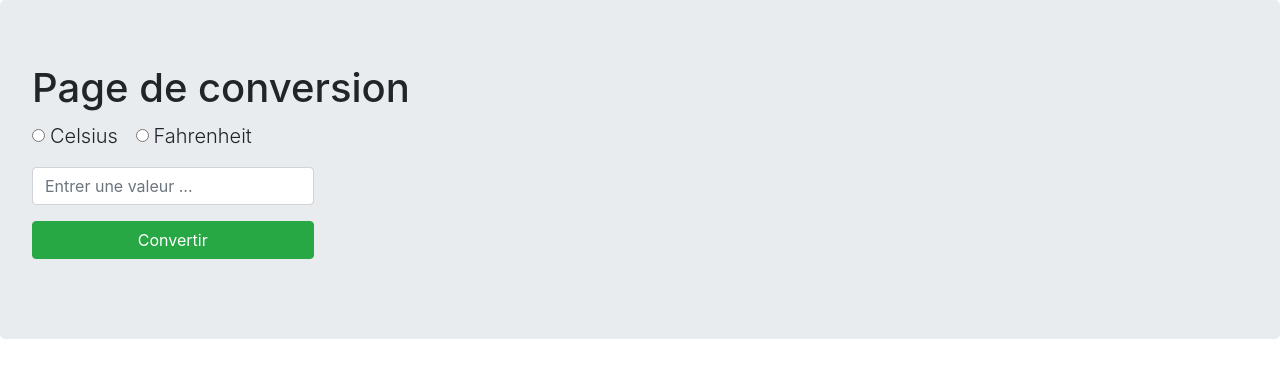
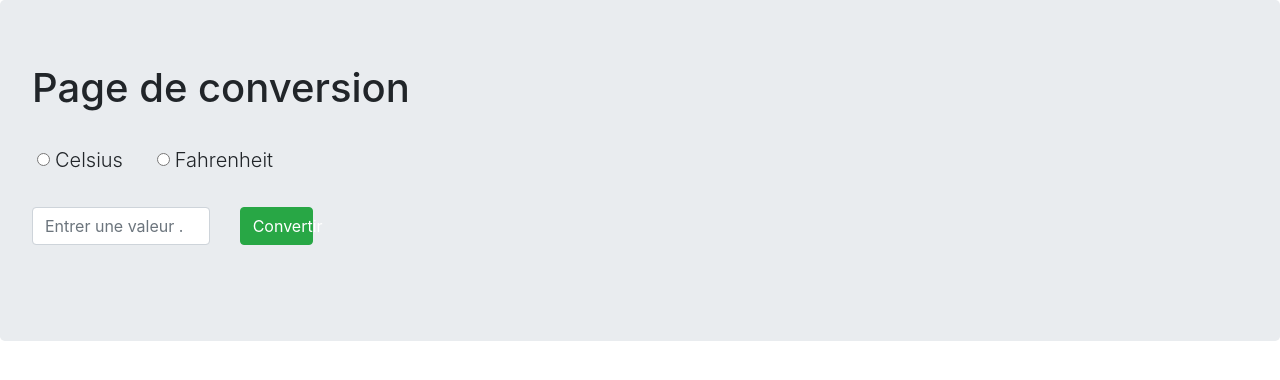
Before and after one commit to yyaddaden/asp.net-intro-demo, an ASP.NET Core app: page / in a window 1280 px wide. Shown: the top 380 px of the page. Run offline with ASP.NET Core 8, Linux system fonts and the light colour scheme.

Commit message:
:zap: minor changes.

```diff
--- a/temperature-converter-app/temperature-converter-app/Views/Converter/Convert.cshtml
+++ b/temperature-converter-app/temperature-converter-app/Views/Converter/Convert.cshtml
@@ -8,51 +8,55 @@
 
 @addTagHelper *, Microsoft.AspNetCore.Mvc.TagHelpers
 
-@model temperature_converter_app.Models.Conversion
+@using temperature_converter_app.Models
+@model Conversion
 
 <div class="jumbotron">
     <h1>Page de conversion</h1>
+    <br />
+
     <div class="lead">
         <form method="POST" asp-action="Convert">
+            <div class="form-group row form-check">
+                <div class="col-sm-1 form-check-inline">
+                    <input class="form-check-input"
+                           type="radio"
+                           value="C"
+                           asp-for="OutputMetric" />
+                    <label asp-for="OutputMetric" class="form-check-label">Celsius</label>
+                </div>
+                <div class="col-sm-2 form-check-inline">
+                    <input class="form-check-input"
+                           type="radio"
+                           value="F"
+                           asp-for="OutputMetric" />
+                    <label asp-for="OutputMetric" class="form-check-label">Fahrenheit</label>
+                </div>
+            </div>
+
             <div class="form-group row">
                 <div class="col-sm-3">
-          <div class="form-check form-check-inline">
-            <input
-              class="form-check-input"
-              type="radio"
-              value="C"
-              asp-for="OutputMetric"
-            />
-            <label asp-for="OutputMetric" class="form-check-label">Celsius</label>
-          </div>
-          <div class="form-check form-check-inline">
-            <input
-              class="form-check-input"
-              type="radio"
-              value="F"
-              asp-for="OutputMetric"
-            />
-            <label asp-for="OutputMetric" class="form-check-label">Fahrenheit</label>
-          </div>
                     <span asp-validation-for="OutputMetric" class="text-danger"></span>
                 </div>
             </div>
 
             <div class="form-group row">
-          <div class="col-sm-3">
+                <div class="col-sm-2">
                     <input type="number"
                            class="form-control"
                            placeholder="Entrer une valeur ..."
                            asp-for="InputValue" />
-              <span asp-validation-for="InputValue" class="text-danger"></span>
+                </div>
+                <div class="col-sm-1">
+                    <button type="submit" class="btn btn-success btn-block sm-3">
+                        Convertir
+                    </button>
                 </div>
             </div>
 
             <div class="form-group row">
                 <div class="col-sm-3">
-          <button type="submit" class="btn btn-success btn-block sm-3">
-            Convertir
-          </button>
+                    <span asp-validation-for="InputValue" class="text-danger"></span>
                 </div>
             </div>
         </form>
```
Also changed, not shown: temperature-converter-app/temperature-converter-app/Views/Converter/Result.cshtml (+5 -2 lines), temperature-converter-app/temperature-converter-app/Models/Conversion.cs (line endings or trailing spaces). Lines whose indentation alone changed are shown as unchanged.
